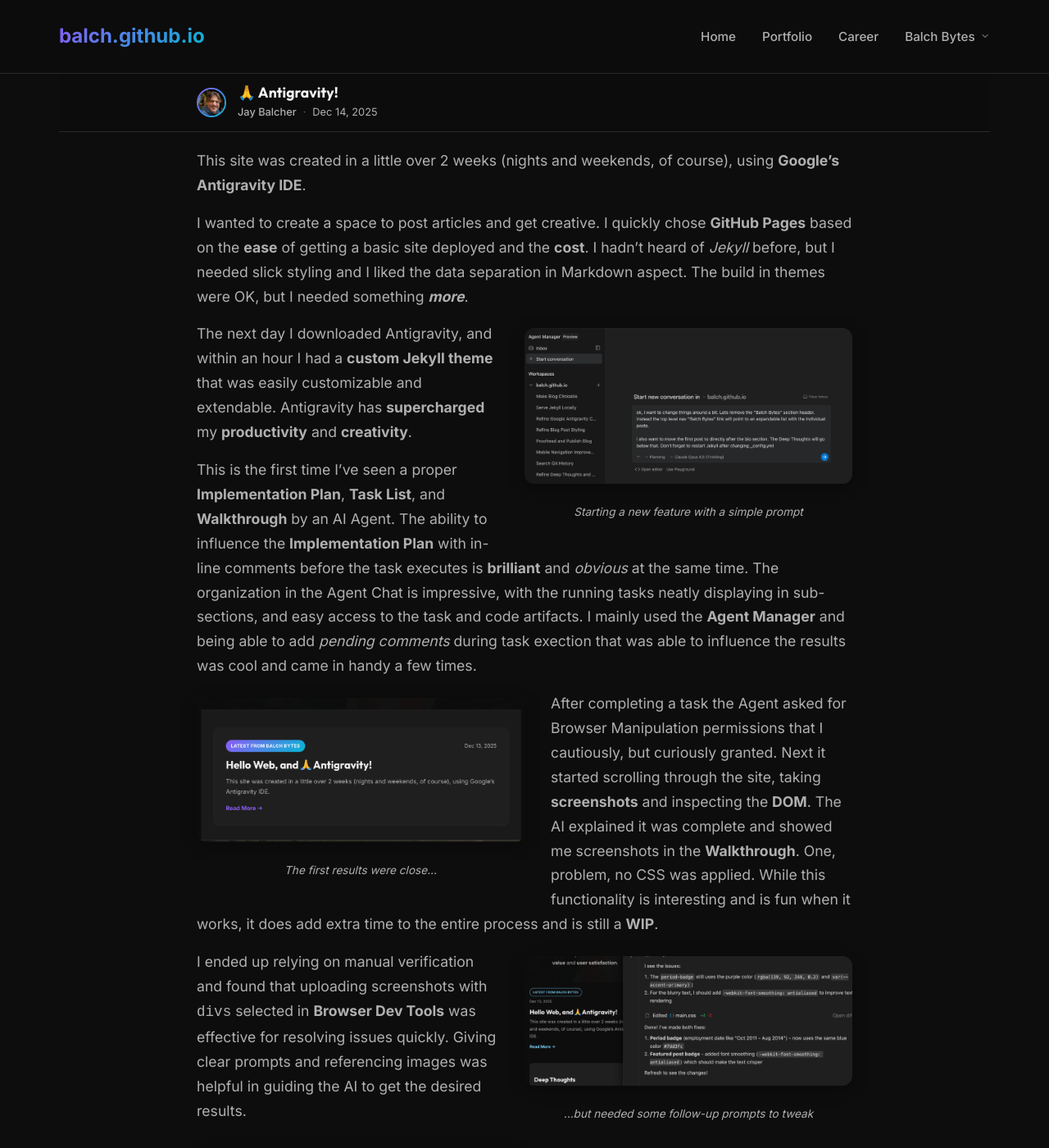
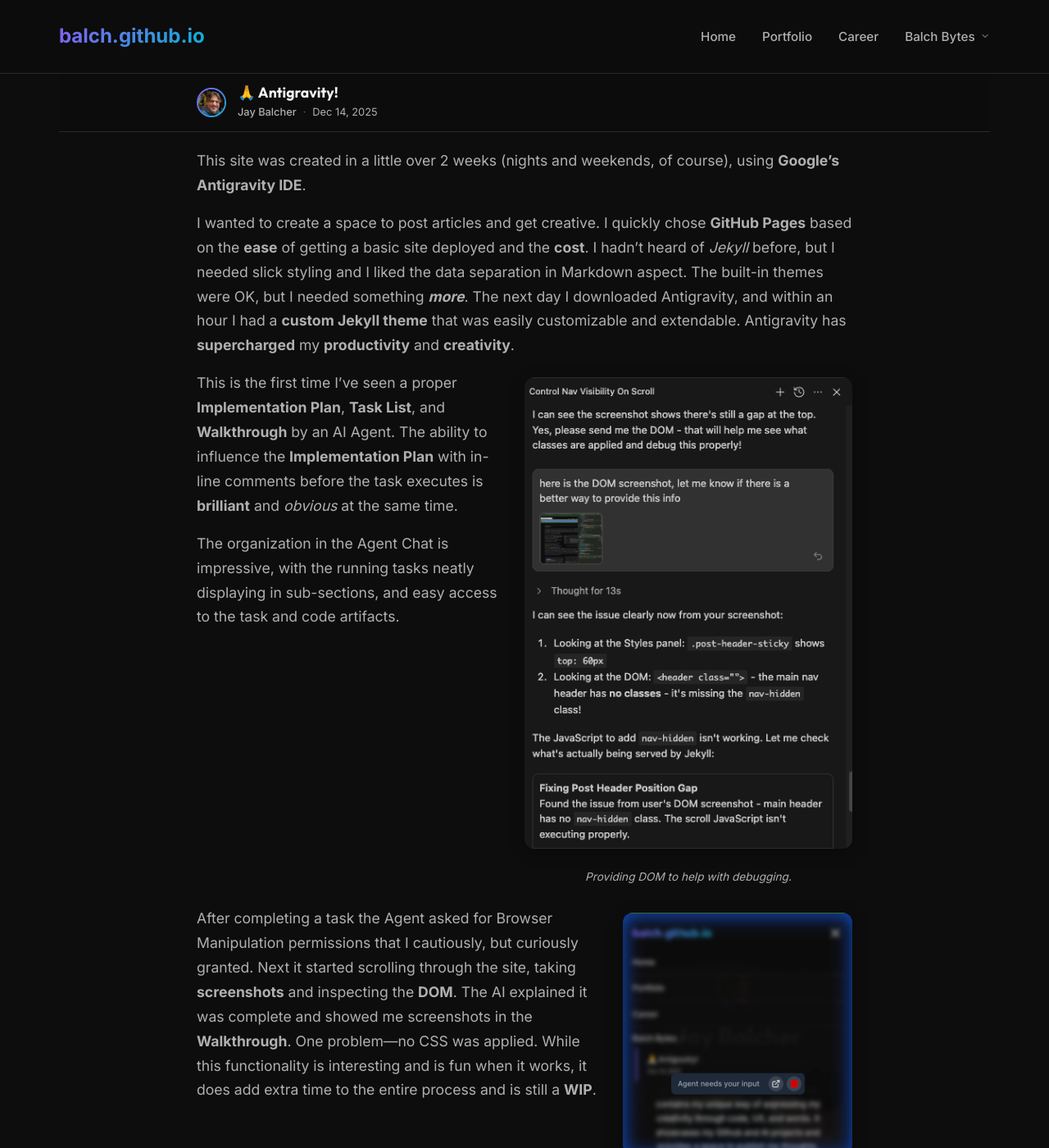
Before and after one commit to balch/balch.github.io, a Jekyll site: the page built from _posts/2025-12-14-ty-antigravity.md, in a window 1280 px wide and 1400 px high. Shown: the whole window at 82% size. Built offline with Jekyll 4.4.1, drawn with Linux system fonts in a browser that asks for light colours; some of the changed text lies outside the part shown.

Commit message:
feat: Update 'ty-antigravity' post with new images and refined figure styling.

```diff
--- a/_posts/2025-12-14-ty-antigravity.md
+++ b/_posts/2025-12-14-ty-antigravity.md
@@ -7,33 +7,39 @@ categories: new
 
 This site was created in a little over 2 weeks (nights and weekends, of course), using **Google's Antigravity IDE**.
 
-I wanted to create a space to post articles and get creative. I quickly chose **GitHub Pages** based on the **ease** of getting a basic site deployed and the **cost**. I hadn't heard of _Jekyll_ before, but I needed slick styling and I liked the data separation in Markdown aspect. The build in themes were OK, but I needed something ***more***.
+I wanted to create a space to post articles and get creative. I quickly chose **GitHub Pages** based on the **ease** of getting a basic site deployed and the **cost**. I hadn't heard of _Jekyll_ before, but I needed slick styling and I liked the data separation in Markdown aspect. The built-in themes were OK, but I needed something ***more***. The next day I downloaded Antigravity, and within an hour I had a **custom Jekyll theme** that was easily customizable and extendable. Antigravity has **supercharged** my **productivity** and **creativity**.
 
 <figure class="fig-right fig-medium">
-  <img src="/assets/images/posts/2025-12-13-hello-web/1-initial-prompt.png" alt="Initial Feature Prompt">
-  <figcaption>Starting a new feature with a simple prompt</figcaption>
+  <img src="/assets/images/posts/2025-12-14-ty-antigravity/sending-dom.png" alt="First Draft">
+  <figcaption>Providing DOM to help with debugging.</figcaption>
 </figure>
 
-The next day I downloaded Antigravity, and within an hour I had a **custom Jekyll theme** that was easily customizable and extendable. Antigravity has **supercharged** my **productivity** and **creativity**.
+This is the first time I've seen a proper **Implementation Plan**, **Task List**, and **Walkthrough** by an AI Agent. The ability to influence the **Implementation Plan** with in-line comments before the task executes is **brilliant** and *obvious* at the same time.
 
-This is the first time I've seen a proper **Implementation Plan**, **Task List**, and **Walkthrough** by an AI Agent. The ability to influence the **Implementation Plan** with in-line comments before the task executes is **brilliant** and *obvious* at the same time. The organization in the Agent Chat is impressive, with the running tasks neatly displaying in sub-sections, and easy access to the task and code artifacts. I mainly used the **Agent Manager** and being able to add *pending comments* during task exection that was able to influence the results was cool and came in handy a few times.
+The organization in the Agent Chat is impressive, with the running tasks neatly displaying in sub-sections, and easy access to the task and code artifacts.
 
-<figure class="fig-left fig-medium">
-  <img src="/assets/images/posts/2025-12-13-hello-web/2-first-draft.png" alt="First Draft">
-  <figcaption>The first results were close...</figcaption>
+<div class="clearfix"></div>
+
+<figure class="fig-right fig-small">
+  <img src="/assets/images/posts/2025-12-14-ty-antigravity/browser-interaction.png" alt="Browser Interaction">
+  <figcaption>AI Agent scrolling through the site and taking screenshots.</figcaption>
 </figure>
 
-After completing a task the Agent asked for Browser Manipulation permissions that I cautiously, but curiously granted. Next it started scrolling through the site, taking **screenshots** and inspecting the **DOM**. The AI explained it was complete and showed me screenshots in the **Walkthrough**. One, problem, no CSS was applied. While this functionality is interesting and is fun when it works, it does add extra time to the entire process and is still a **WIP**.
+After completing a task the Agent asked for Browser Manipulation permissions that I cautiously, but curiously granted. Next it started scrolling through the site, taking **screenshots** and inspecting the **DOM**. The AI explained it was complete and showed me screenshots in the **Walkthrough**. One problem—no CSS was applied. While this functionality is interesting and is fun when it works, it does add extra time to the entire process and is still a **WIP**.
+
+<div class="clearfix"></div>
 
 <figure class="fig-right fig-medium">
-  <img src="/assets/images/posts/2025-12-13-hello-web/3-final-touches.png" alt="Final Touches">
-  <figcaption>...but needed some follow-up prompts to tweak</figcaption>
+  <img src="/assets/images/posts/2025-12-14-ty-antigravity/pending-comment-win.png" alt="Pending Comments">
+  <figcaption>pending comments point to issues and influence session</figcaption>
 </figure>
 
-I ended up relying on manual verification and found that uploading screenshots with `divs` selected in **Browser Dev Tools** was effective for resolving issues quickly. Giving clear prompts and referencing images was helpful in guiding the AI to get the desired results.
+I mainly used the **Agent Manager** and being able to add *pending comments* during task execution that influenced the results was cool and came in handy a few times. I ended up relying on manual verification and found that uploading screenshots with `divs` selected in **Browser Dev Tools** was effective for resolving issues quickly. Giving clear prompts and referencing images was helpful in guiding the AI to get the desired results.
 
-<figure class="fig-left fig-medium">
-  <img src="/assets/images/posts/2025-12-13-hello-web/4-completed-feature.png" alt="The final polished featured post">
+<div class="clearfix"></div>
+
+<figure class="fig-right fig-medium">
+  <img src="/assets/images/posts/2025-12-14-ty-antigravity/final-product.png" alt="The final polished featured post">
   <figcaption>After a few iterations, exactly what I was looking for</figcaption>
 </figure>
 
@@ -41,7 +47,6 @@ Using this method I was able to generate many features, averaging a couple hours
 
 This site contains the following features: fade-in and parallax scrolling background image, single flow navigation, type-writer and other text reveal effects, haptics on Android devices, reactive UX with usable Mobile support, Deep Thoughts, click to expand images, Classic Resume with 2 page printable format, and ...
 
-
 <div class="clearfix"></div>
 
 In the *"Imitation is the sincerest form of flattery"* category, I'm extremely impressed by the UX treatment on [antigravity.google](https://antigravity.google/).
--- a/assets/css/main.css
+++ b/assets/css/main.css
@@ -1086,8 +1086,18 @@ header.nav-hidden~main .post-header-sticky {
         margin: 1.25rem 0;
     }
 
+    /* Mobile figure wrapping - similar to portfolio mobile treatment */
     .post-content figure.fig-right,
-    .post-content figure.fig-left,
+    .post-content figure.fig-left {
+        float: right;
+        max-width: 40%;
+        margin: 0 0 1rem 1rem;
+        text-align: center;
+        /* Use shape-outside for text to flow above the image */
+        shape-outside: inset(3rem 0 0 0);
+        padding-top: 3rem;
+    }
+
     .post-content figure.fig-center {
         float: none;
         display: block;
@@ -1098,7 +1108,7 @@ header.nav-hidden~main .post-header-sticky {
 
     .post-content figure.fig-small,
     .post-content figure.fig-medium {
-        max-width: 100%;
+        max-width: 45%;
     }
 
     .post-content figure img {
```
Also changed, not shown: assets/images/posts/2025-12-13-hello-web/1-initial-prompt.png (deleted), assets/images/posts/2025-12-13-hello-web/2-first-draft.png (deleted), assets/images/posts/2025-12-13-hello-web/3-final-touches.png (deleted), assets/images/posts/2025-12-13-hello-web/4-completed-feature.png (deleted), assets/images/posts/2025-12-14-ty-antigravity/browser-interaction.png (added), assets/images/posts/2025-12-14-ty-antigravity/final-product.png (added), assets/images/posts/2025-12-14-ty-antigravity/pending-comment-win.png (added), assets/images/posts/2025-12-14-ty-antigravity/sending-dom.png (added).
